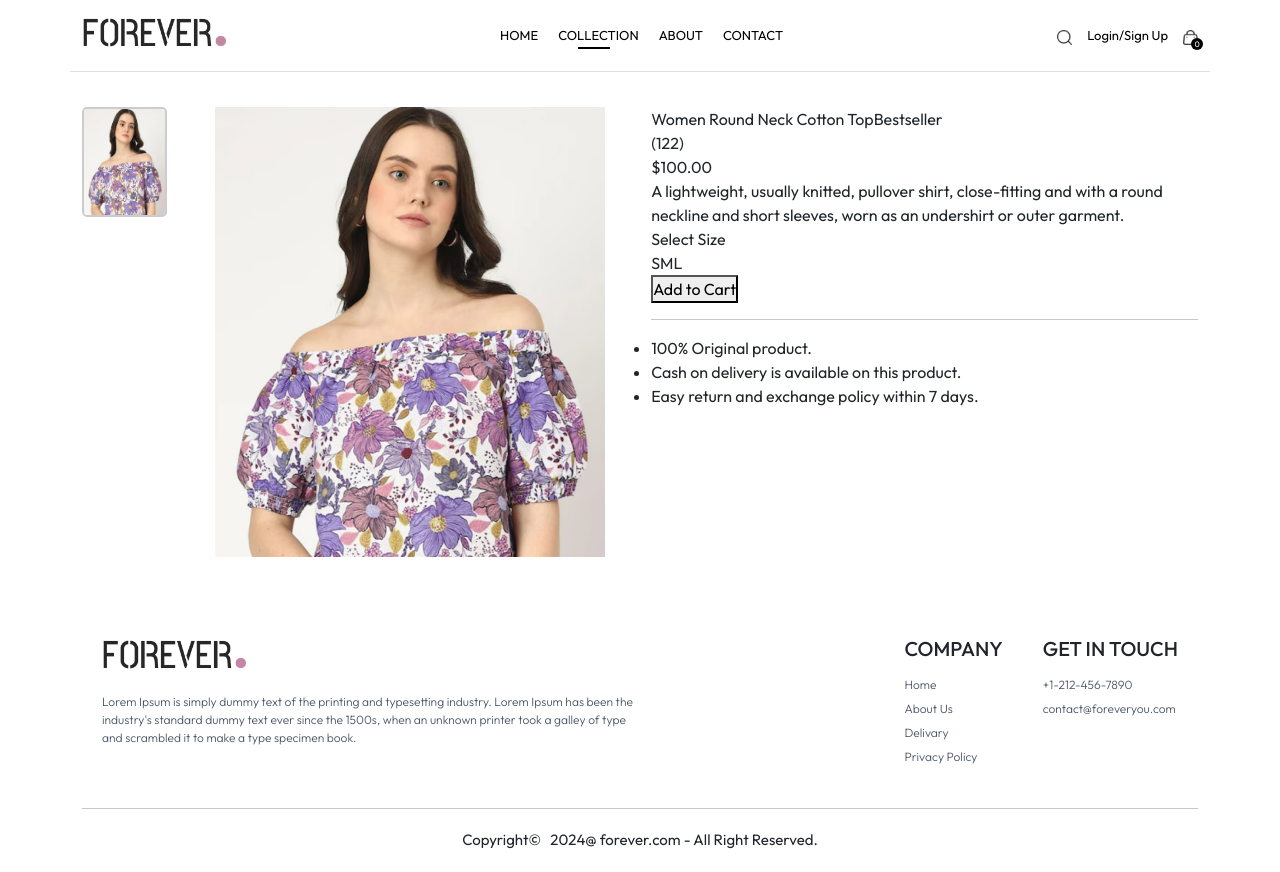
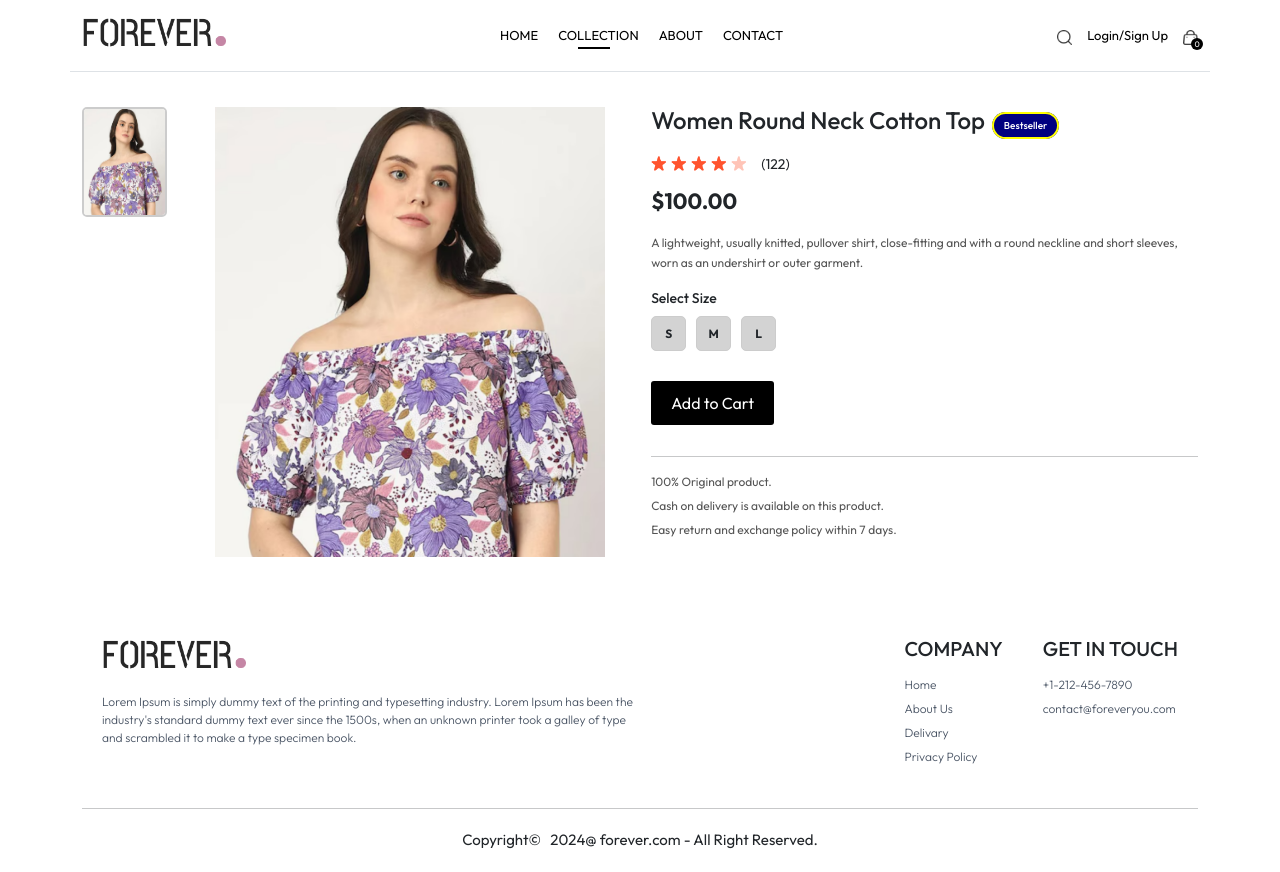
Before and after one commit to ArkoprobhaMazumder/newEcommerce2026, a React (Vite) app: page /collection/product/aaaaa in a window 1280 px wide. Built offline with nearby package versions, Linux system fonts and the light colour scheme.

Commit message:
Product Details Continue

```diff
--- a/src/Components/productDetail/ProductDetail.jsx
+++ b/src/Components/productDetail/ProductDetail.jsx
@@ -1,19 +1,17 @@
 import css from './productdetail.module.css';
 import { useLocation } from 'react-router-dom';
-import {products} from '../../assets/images/frontend_assets/assets';
+import { products, assets } from '../../assets/images/frontend_assets/assets';
 import { useState } from 'react';
 
 const ProductDetail = () => {
 
-  const [imageIndex,setImageIndex]=useState(0);
-  const [selectedSize,setSelectedSize]=useState('');
+  const [imageIndex, setImageIndex] = useState(0);
+  const [selectedSize, setSelectedSize] = useState('');
 
   const location = useLocation();
   const productId = location.pathname.replace('/collection/product/', '') || '';
   const product = products.find(p => p._id === productId);
-  const {bestseller,category,description,image,name,price,sizes,subCategory} = product || {};
-  console.log(bestseller);
-
+  const { bestseller, category, description, image, name, price, sizes, subCategory } = product || {};
 
 
   return (
@@ -40,10 +38,25 @@ const ProductDetail = () => {
             </div>
             <div className={css.productInfo}>
               <p className={css.productName}>{name}
-                  {bestseller && <span className={css.bestsellerBadge}>Bestseller</span>}
+                {bestseller && <span className={css.bestsellerBadge}>Bestseller</span>}
               </p>
               <div className={css.starCount}>
-                <div className={css.starBox}></div>
+                <div className={css.starBox}>
+                  {
+                    Array.from({ length: 5 }, (_, index) => {
+                      if (index < 4) {
+                        return <span key={index}>
+                          <img src={assets.star_icon} alt='star' loading="lazy" />
+                        </span>
+                      }
+                      return (
+                        <span key={index}>
+                          <img src={assets.star_dull_icon} alt='star' loading="lazy" />
+                        </span>
+                      )
+                    })
+                  }
+                </div>
                 <p className={css.reviewCount}>(122)</p>
               </div>
               <p className={css.price}>${price.toFixed(2)}</p>
@@ -52,14 +65,14 @@ const ProductDetail = () => {
                 <p className={css.sizeLabel}>Select Size</p>
                 <div className={css.sizeOptions}>
                   {sizes.map((size, index) => (
-                    <span key={index} className={css.sizeOption} onClick={() => setSelectedSize(size)}>
+                    <span key={index} className={selectedSize === size ? css.activeSize : css.sizeOption} onClick={() => setSelectedSize(size)}>
                       {size}
                     </span>
                   ))}
                 </div>
               </div>
               <button className={css.addToCartButton}>Add to Cart</button>
-              <hr/>
+              <hr />
               <div className={css.productWarrentyBox}>
                 <ul>
                   <li className={css.productWarrentyItem}>100% Original product.</li>
--- a/src/Components/productDetail/productdetail.module.css
+++ b/src/Components/productDetail/productdetail.module.css
@@ -1,38 +1,38 @@
-.productDetailContainer{
+.productDetailContainer {
 
     margin-top: 35px;
 
 
-    .productDetailMain{
+    .productDetailMain {
 
-        .productDeatilSection{
+        .productDeatilSection {
             display: flex;
             align-items: flex-start;
-             justify-content: space-between;
+            justify-content: space-between;
 
 
-             .productImage{
-                width:49%;
+            .productImage {
+                width: 49%;
                 height: 450px;
-                display:flex;
+                display: flex;
                 align-items: flex-start;
                 justify-content: space-between;
 
-                .productImageOption{
-                    display:flex;
+                .productImageOption {
+                    display: flex;
                     flex-direction: column;
                     align-items: center;
                     gap: 10px;
                     height: 100%;
                     overflow-y: auto;
 
-                    .inactiveImage{
+                    .inactiveImage {
                         width: 85px;
                         height: 110px;
                         cursor: pointer;
                     }
 
-                    .activeImage{
+                    .activeImage {
                         width: 85px;
                         height: 110px;
                         border: 2px solid #ccc;
@@ -42,25 +42,152 @@
 
                 }
 
-                .productImageMain{
+                .productImageMain {
                     width: 80%;
                     height: 100%;
-                    display:flex;
+                    display: flex;
                     align-items: center;
                     justify-content: center;
 
-                    img{
+                    img {
                         width: 100%;
                         height: 100%;
                         object-fit: contain;
                     }
                 }
-             }
+            }
 
-             .productInfo{
-                width:49%;
+            .productInfo {
+                width: 49%;
                 height: 450px;
-             }
+
+                .productName {
+                    font-size: 24px;
+                    font-weight: 500;
+                    line-height: 27px;
+
+                    .bestsellerBadge {
+                        margin-left: 7px;
+                        background-color: navy;
+                        color: white;
+                        padding: 5px 10px;
+                        font-size: 10px;
+                        border-radius: 30px;
+                        border: 2px solid yellow;
+                    }
+                }
+
+                .starCount {
+                    display: flex;
+                    align-items: flex-start;
+                    justify-content: flex-start;
+                    gap: 15px;
+                    margin: 10px 0;
+
+                    .starBox{
+                            display: flex;
+                            align-items: flex-start;
+                            justify-content: flex-start;
+                            gap: 5px;
+                         span{
+
+                            img {
+                                width: 15px;
+                                height: 15px;
+                            }
+                         }
+                    }
+                    .reviewCount{
+                            font-size: 14px;
+                            margin-top: 5px;
+                    }
+                }
+                .price{
+                    font-size: 22px;
+                    font-weight: 700;
+                }
+                .description{
+                    margin: 15px 0;
+                    font-size: 12px;
+                    line-height: 20px;
+                    color: #555;
+
+                }
+                .sizes{
+                    margin-bottom: 15px;
+
+                    .sizeLabel{
+                        font-size: 14px;
+                        font-weight: 500;
+                        margin-bottom: 7px;
+                    }
+                    .sizeOptions{
+                        display: flex;
+                        align-items: center;
+                        gap: 10px;
+
+                        .sizeOption{
+                            width: 35px;
+                            height: 35px;
+                            display: flex;
+                            align-items: center;
+                            justify-content: center;
+                            border: 1px solid #ccc;
+                            background-color: lightgray;
+                            font-size: 12px;
+                            font-weight: 700;
+                            border-radius: 5px;
+                            cursor: pointer;
+                        }
+                        .activeSize{
+                             width: 35px;
+                            height: 35px;
+                            display: flex;
+                            align-items: center;
+                            justify-content: center;
+                            border: 1px solid #ccc;
+                            background-color: lightgray;
+                            font-size: 12px;
+                            font-weight: 700;
+                            border-radius: 5px;
+                            border: 1px solid red;
+                            cursor: pointer;
+                        }
+
+                    }
+                }
+                .addToCartButton{
+                    margin: 15px 0;
+                    border: none;
+                    background-color: black;
+                    outline: none;
+                    color: white;
+                    padding: 10px 20px;
+                    border-radius: 3px;
+                     &:hover{
+                        background-color: lightgray;
+                        color: black;
+                     }
+                }
+                .productWarrentyBox{
+                     ul{
+                        li{
+                            list-style:none;
+                            font-size: 12px;
+                            color: #555;
+                            margin:6px 0;
+                        }
+                     }
+                }
+            }
+        }
+
+        .productDescription{
+
+        }
+
+        .relatedProducts{
+
         }
 
     }
```
